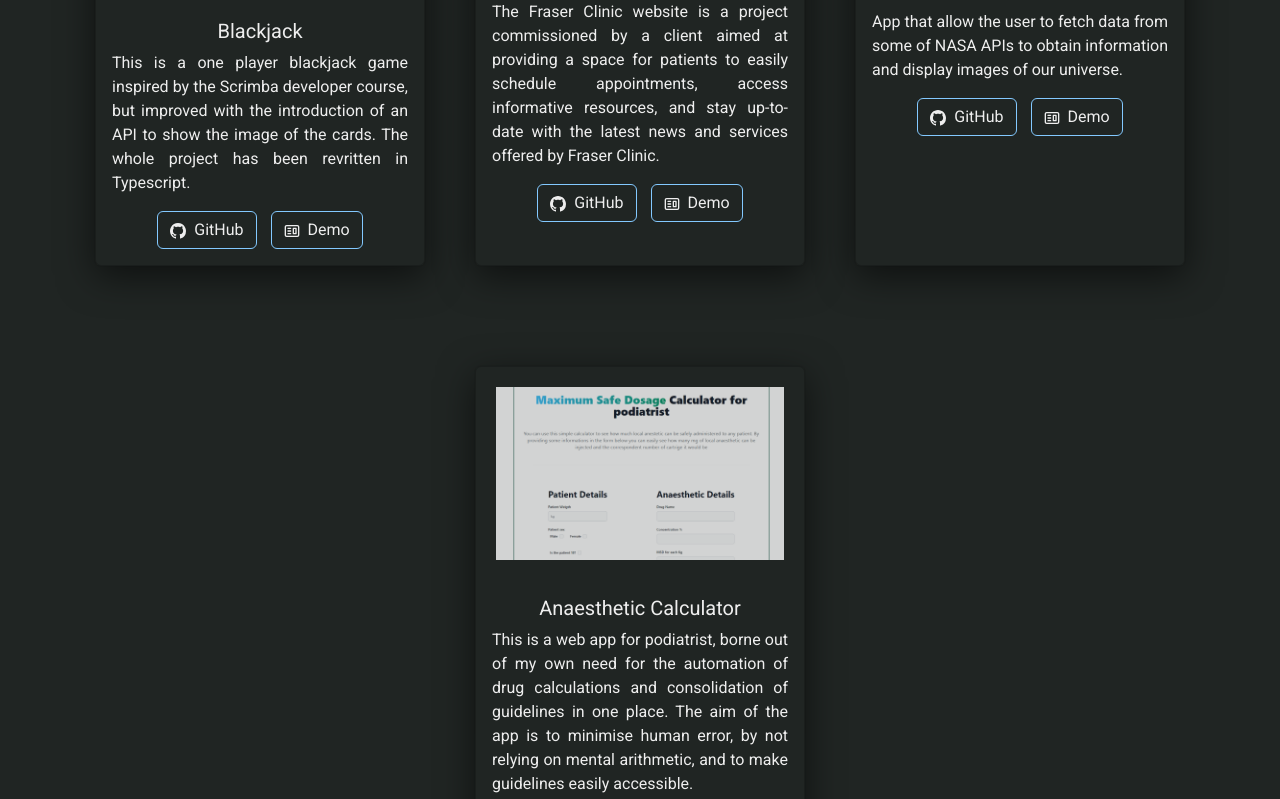
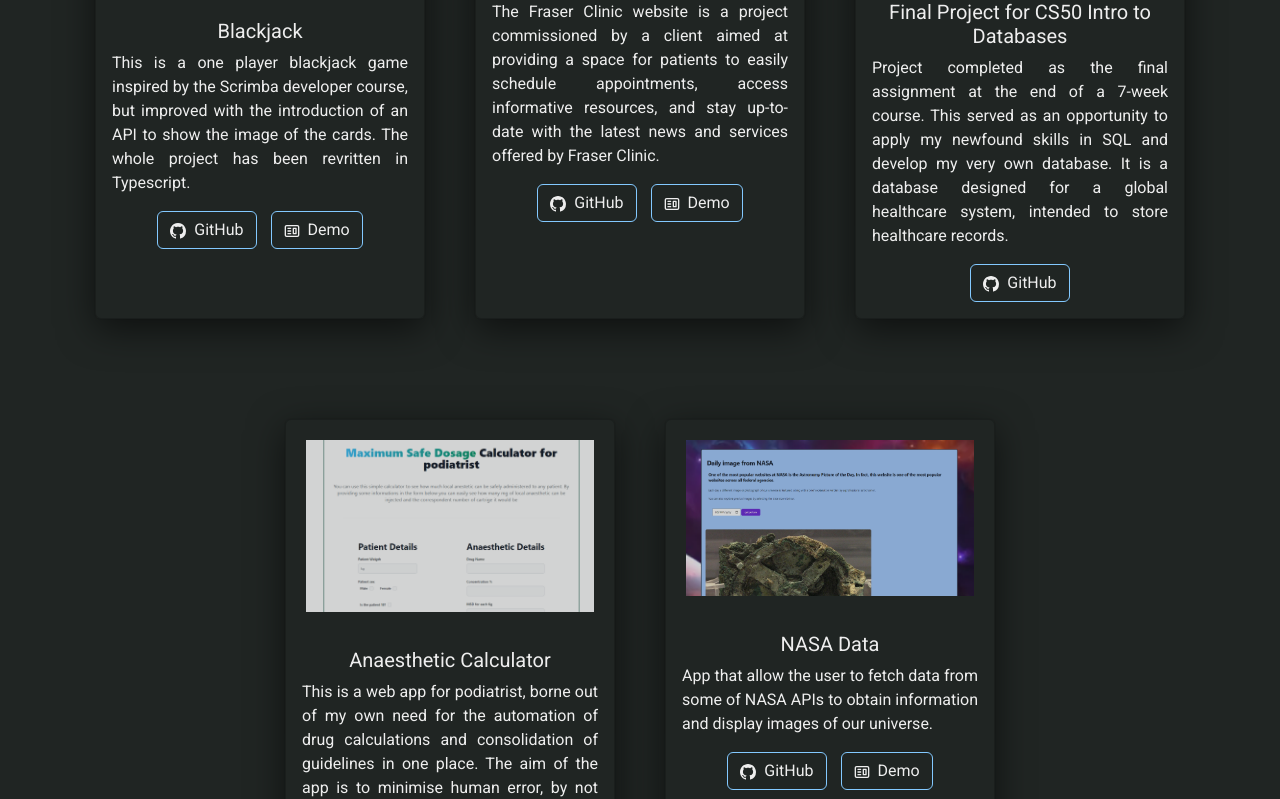
Before and after one commit to maurobusso/personal-portfolio-2.0, a React (Create React App) app: page /project in a window 1280 px wide. Shown: the part 537-1336 px from the top of the page. Built offline with nearby package versions, Linux system fonts and the light colour scheme.

Commit message:
added sql project

```diff
--- a/src/components/Projects/Projects.js
+++ b/src/components/Projects/Projects.js
@@ -8,6 +8,7 @@
 import FraserClinic from "../../Assets/Projects/fraser-clinic.png";
 import NasaApp from "../../Assets/Projects/nasa-app.png";
 import LaCalculator from "../../Assets/Projects/la-calculator.png";
+import SQLProject from "../../Assets/Projects/SQL-project.png";
 
 import "./project.css";
 
@@ -46,12 +47,12 @@
           </Col>
           <Col md={6} lg={4} className="project-card">
             <ProjectCard
-              imgPath={NasaApp}
-              title="NASA Data"
-              description="App that allow the user to fetch data from some of NASA APIs
-              to obtain information and display images of our universe."
-              ghLink="https://github.com/maurobusso/Explore-Space"
-              demoLink="https://explore-space-app.netlify.app/"
+              imgPath={SQLProject}
+              title="Final Project for CS50 Intro to Databases"
+              description="Project completed as the final assignment at the end of a 7-week course.
+              This served as an opportunity to apply my newfound skills in SQL and develop my very own database.
+              It is a database designed for a global healthcare system, intended to store healthcare records."
+              ghLink="https://github.com/maurobusso/CS50-SQL-Final-Project"
             />
           </Col>
           <Col md={6} lg={4} className="project-card">
@@ -67,6 +68,16 @@
               demoLink="https://msd-app.netlify.app/"
             />
           </Col>
+          <Col md={6} lg={4} className="project-card">
+            <ProjectCard
+              imgPath={NasaApp}
+              title="NASA Data"
+              description="App that allow the user to fetch data from some of NASA APIs
+              to obtain information and display images of our universe."
+              ghLink="https://github.com/maurobusso/Explore-Space"
+              demoLink="https://explore-space-app.netlify.app/"
+            />
+          </Col>
         </Row>
 
       </Container>
```
Also changed, not shown: src/Assets/Projects/SQL-project.png (added).
